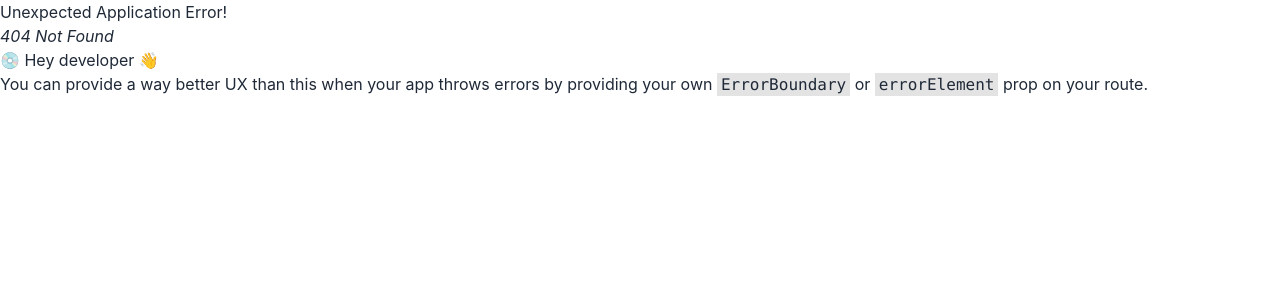
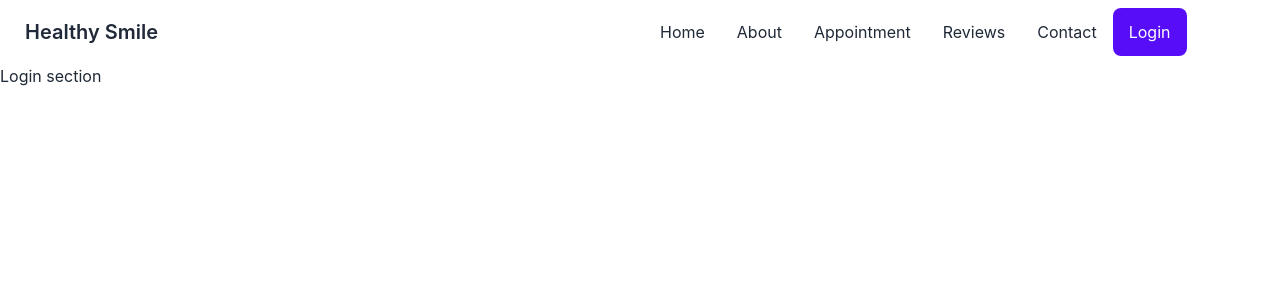
Before and after one commit to MrinmoyBaust98/Healthy_Smile, a React (Create React App) app: page /login in a window 1280 px wide. Before the commit this address had no page. Shown: the top 300 px of the page. Built offline with nearby package versions, Linux system fonts and the light colour scheme.

Commit message:
Navbar added and home contaier padding fixed

```diff
--- a/src/App.js
+++ b/src/App.js
@@ -4,7 +4,7 @@ import router from "./Routes/Routers/Router";
 
 function App() {
   return (
-    <div className="">
+    <div className="max-w-[1460px] mx-auto">
       <RouterProvider router={router}></RouterProvider>
     </div>
   );
--- a/src/Routes/Routers/Router.js
+++ b/src/Routes/Routers/Router.js
@@ -1,6 +1,7 @@
 import { createBrowserRouter } from "react-router-dom";
 import Main from "../../Layout/Main";
 import Home from "../../pages/Home/Home/Home";
+import Login from "../../pages/Login/Login";
 
 const router = createBrowserRouter([
   {
@@ -11,6 +12,10 @@ const router = createBrowserRouter([
         path: "/",
         element: <Home />,
       },
+      {
+        path: "/login",
+        element: <Login />,
+      },
     ],
   },
 ]);
--- a/src/Shared/Navbar/Navbar.js
+++ b/src/Shared/Navbar/Navbar.js
@@ -1,9 +1,63 @@
 import React from "react";
+import { NavLink } from "react-router-dom";
 
 const Navbar = () => {
+  const manuItems = (
+    <React.Fragment>
+      <li>
+        <NavLink to="/">Home</NavLink>
+      </li>
+      <li>
+        <NavLink to="/about">About </NavLink>
+      </li>
+      <li>
+        <NavLink to="/appointment">Appointment</NavLink>
+      </li>
+      <li>
+        <NavLink to="/reviews">Reviews</NavLink>
+      </li>
+      <li>
+        <NavLink to="/contact">Contact</NavLink>
+      </li>
+      <li>
+        <NavLink to="/login">Login </NavLink>
+      </li>
+    </React.Fragment>
+  );
   return (
-    <div>
-      <h3>Navbar</h3>
+    <div className="navbar bg-base-100">
+      <div className="navbar-start">
+        <div className="dropdown">
+          <label tabIndex={0} className="btn btn-ghost  lg:hidden">
+            <svg
+              xmlns="http://www.w3.org/2000/svg"
+              className="h-5 w-5"
+              fill="none"
+              viewBox="0 0 24 24"
+              stroke="currentColor"
+            >
+              <path
+                strokeLinecap="round"
+                strokeLinejoin="round"
+                strokeWidth="2"
+                d="M4 6h16M4 12h8m-8 6h16"
+              />
+            </svg>
+          </label>
+          <ul
+            tabIndex={0}
+            className="menu menu-compact dropdown-content mt-3 p-2 shadow bg-base-100 rounded-box w-52"
+          >
+            {manuItems}
+          </ul>
+        </div>
+        <NavLink className="btn btn-ghost normal-case text-xl">
+          Healthy Smile
+        </NavLink>
+      </div>
+      <div className="navbar-center hidden lg:flex">
+        <ul className="menu menu-horizontal px-1">{manuItems}</ul>
+      </div>
     </div>
   );
 };
--- a/src/pages/Home/Home/Home.js
+++ b/src/pages/Home/Home/Home.js
@@ -2,7 +2,7 @@ import React from "react";
 
 const Home = () => {
   return (
-    <div>
+    <div className="pl-6">
       <h4>home section</h4>
     </div>
   );
--- /dev/null
+++ b/src/pages/Login/Login.js
@@ -0,0 +1,11 @@
+import React from "react";
+
+const Login = () => {
+  return (
+    <div>
+      <h3>Login section</h3>
+    </div>
+  );
+};
+
+export default Login;
```
Also changed, not shown: 1 other file (tests, documents, lock files or other folders).
